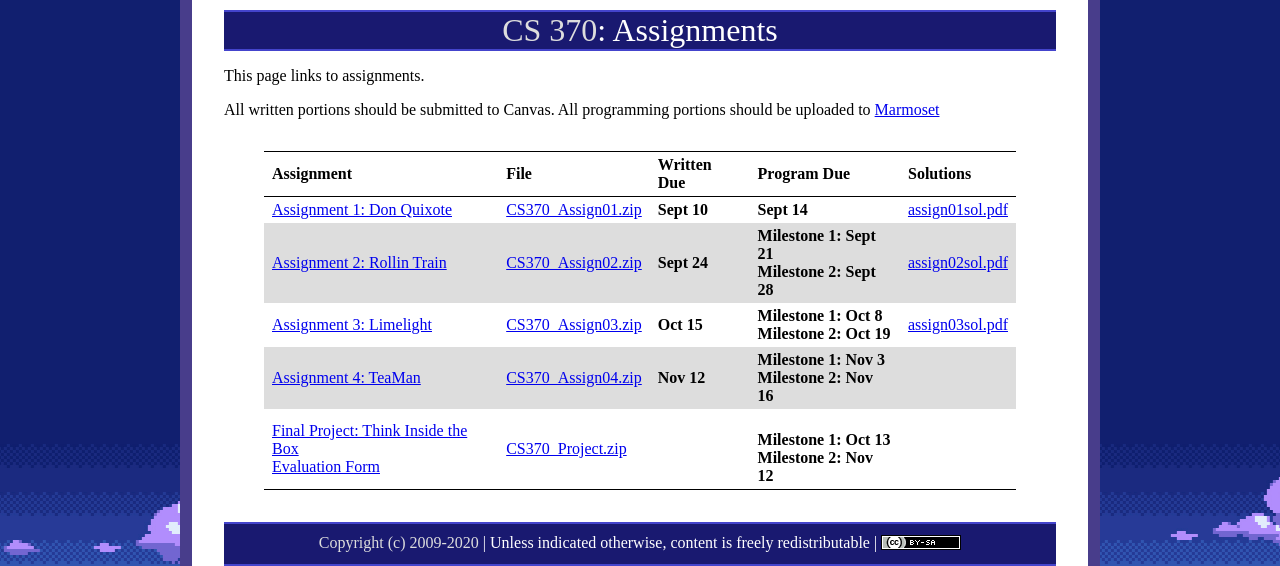
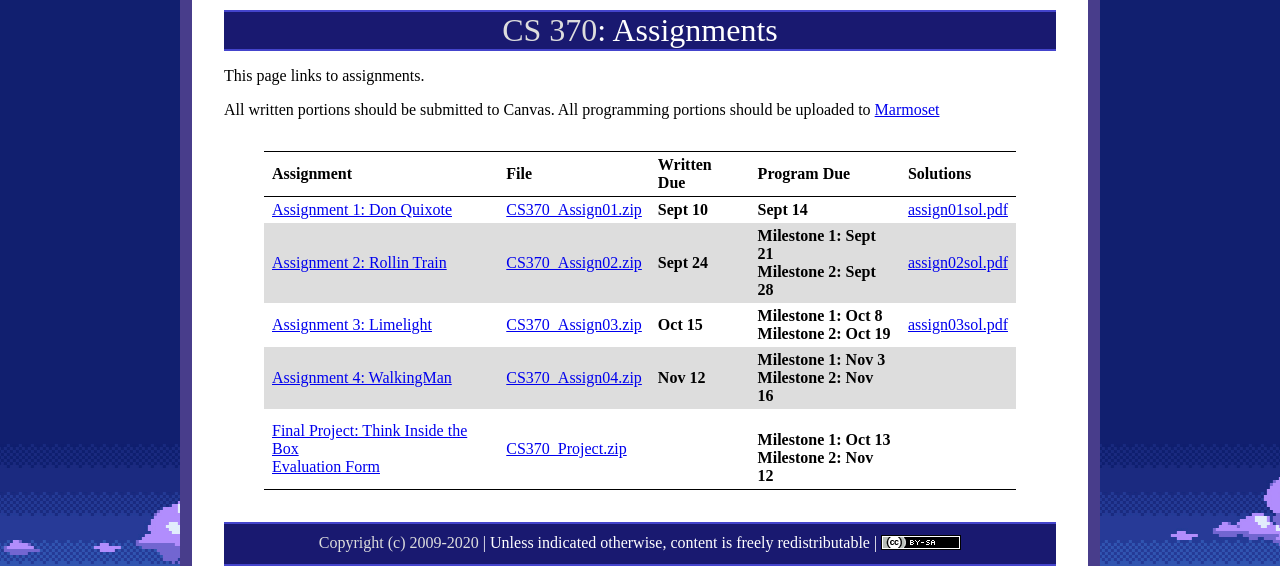
Before and after one commit to ycpcs/cs370-fall2020, a Jekyll site: the page built from assign/index.md, in a window 1280 px wide. Shown: the top 566 px of the page. Built offline with Jekyll 4.4.1, drawn with Linux system fonts in a browser that asks for light colours.

Commit message:
update index
update index

```diff
--- a/assign/index.md
+++ b/assign/index.md
@@ -12,7 +12,7 @@ All written portions should be submitted to Canvas. All programming portions sho
 > [Assignment 1: Don Quixote](assign01.html)       | [CS370_Assign01.zip](src/CS370_Assign01.zip) | **Sept 10** | **Sept 14** | [assign01sol.pdf](sol/assign01sol.pdf) |
 > [Assignment 2: Rollin Train](assign02.html)      | [CS370_Assign02.zip](src/CS370_Assign02.zip) | **Sept 24**   | **Milestone 1: Sept 21** <br /> **Milestone 2: Sept 28** | [assign02sol.pdf](sol/assign02sol.pdf) |
 > [Assignment 3: Limelight](assign03.html)         | [CS370_Assign03.zip](src/CS370_Assign03.zip) | **Oct 15**   | **Milestone 1: Oct 8** <br /> **Milestone 2: Oct 19** | [assign03sol.pdf](sol/assign03sol.pdf) |
-> [Assignment 4: TeaMan](assign04.html)            | [CS370_Assign04.zip](src/CS370_Assign04.zip) | **Nov 12**   | **Milestone 1: Nov 3** <br /> **Milestone 2: Nov 16** | |
+> [Assignment 4: WalkingMan](assign04.html)            | [CS370_Assign04.zip](src/CS370_Assign04.zip) | **Nov 12**   | **Milestone 1: Nov 3** <br /> **Milestone 2: Nov 16** | |
 > [Final Project: Think Inside the Box](project.html) <br /> [Evaluation Form](CS370_Final_Project_eval.docx) | [CS370_Project.zip](src/CS370_Project.zip) | |  <br /> **Milestone 1: Oct 13** <br /> **Milestone 2: Nov 12** | |
 
 <!--
```
